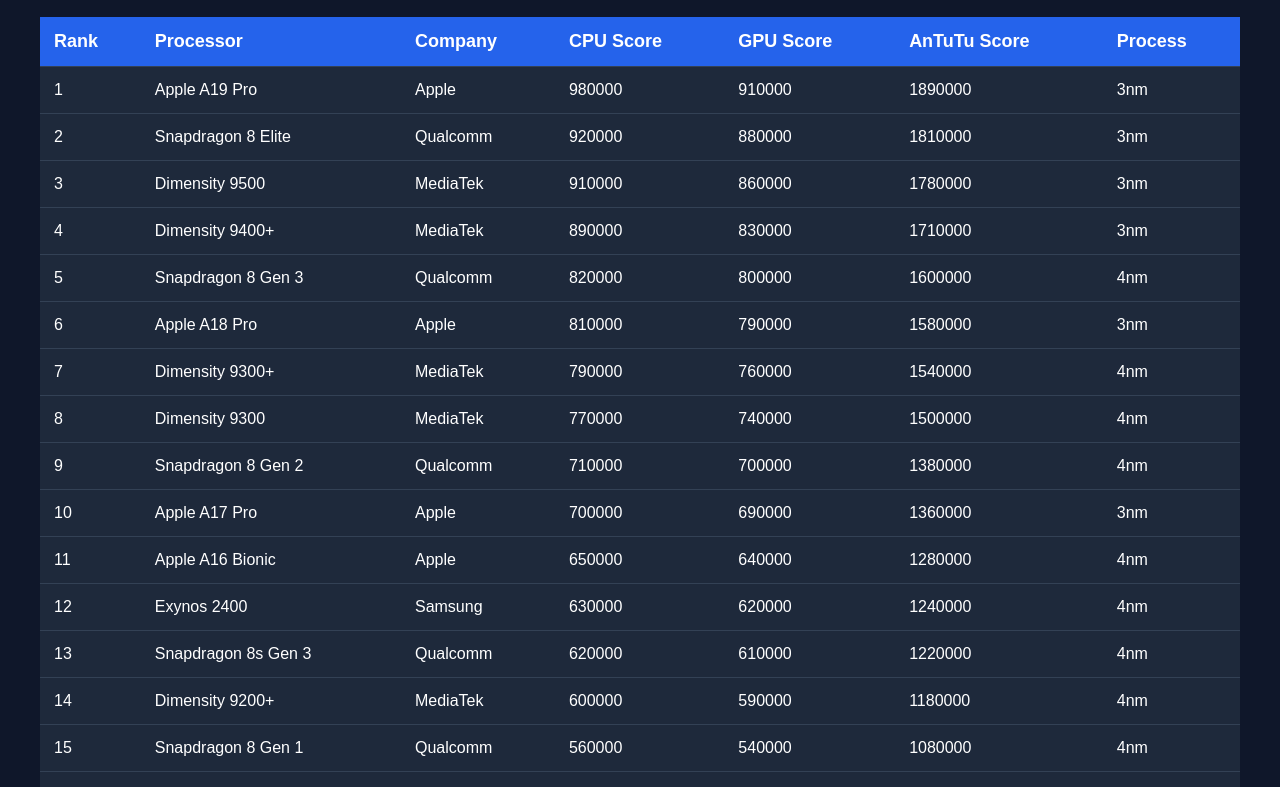
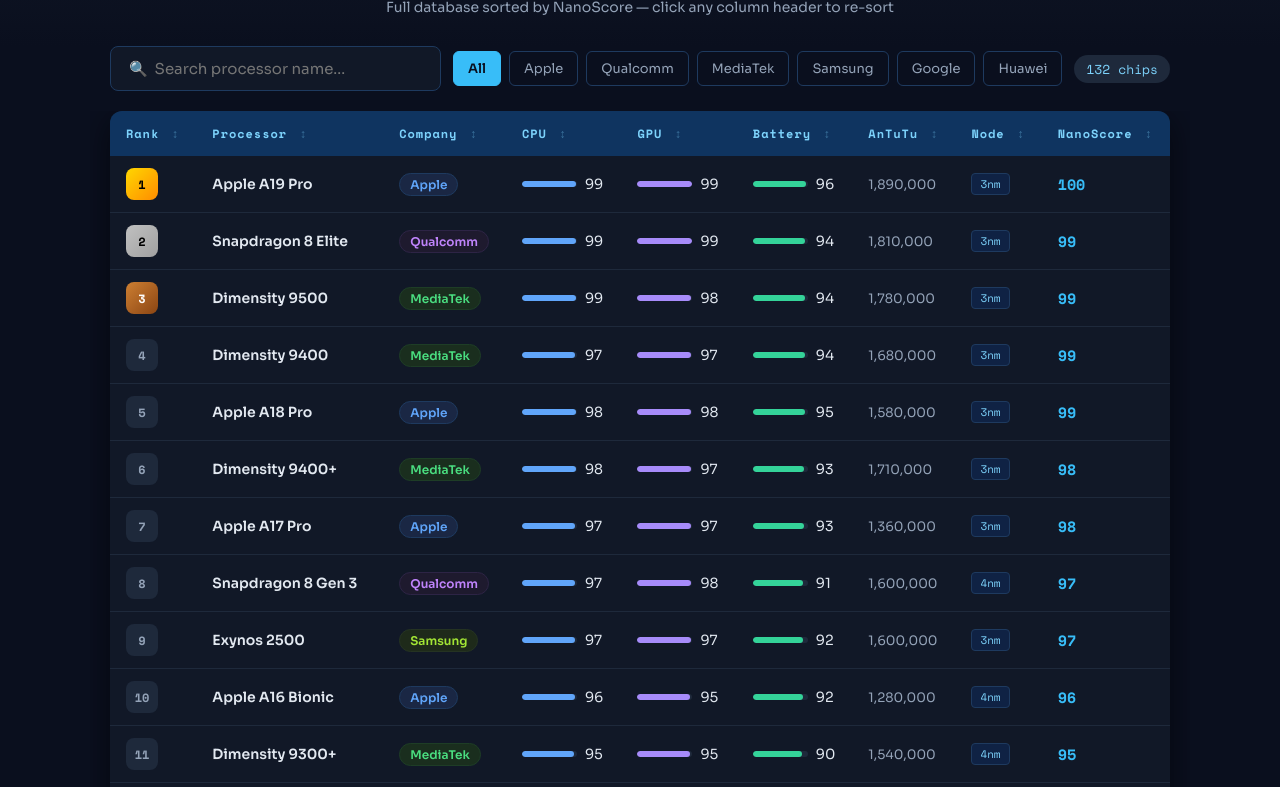
Before and after one commit to eliteempereor07-creator/newproject, a plain HTML site: page ranks.html in a window 1280 px wide. Shown: the part 180-967 px from the top of the page. Drawn offline with nearby package versions, Linux system fonts and the light colour scheme.

Commit message:
Update ranks.html

```diff
--- a/ranks.html
+++ b/ranks.html
@@ -2,244 +2,186 @@
 <html lang="en">
 <head>
 <meta charset="UTF-8">
-<title>Top 100 Mobile Processor Rankings</title>
+<meta name="viewport" content="width=device-width, initial-scale=1.0">
+<title>Processor Rankings — ProcBench</title>
+<style>
+@import url('https://fonts.googleapis.com/css2?family=Space+Mono:wght@400;700&family=Sora:wght@400;600;700&display=swap');
+*{margin:0;padding:0;box-sizing:border-box;}
+body{font-family:'Sora',sans-serif;background:#0a0f1e;color:#e2e8f0;min-height:100vh;}
 
-<style>
+.top-nav{display:flex;justify-content:space-between;align-items:center;padding:14px 30px;background:#111827;border-bottom:1px solid #1e293b;}
+.nav-buttons{display:flex;gap:12px;}
+.nav-btn{text-decoration:none;padding:8px 16px;border-radius:6px;background:#38bdf8;color:#0a0f1e;font-weight:700;font-size:14px;transition:.2s;}
+.nav-btn:hover{background:#0ea5e9;}
+.logo{font-family:'Space Mono',monospace;color:#38bdf8;font-size:14px;}
 
-body{
-font-family: Arial;
-background:#0f172a;
-color:white;
-margin:0;
-padding:40px;
-text-align:center;
-}
+.page-header{padding:50px 20px 30px;text-align:center;background:linear-gradient(180deg,#111827 0%,#0a0f1e 100%);}
+.page-header h1{font-family:'Space Mono',monospace;font-size:clamp(22px,4vw,38px);color:#38bdf8;margin-bottom:8px;}
+.page-header p{color:#94a3b8;font-size:14px;}
 
-h1{
-font-size:36px;
-margin-bottom:20px;
-}
+.controls{max-width:1100px;margin:0 auto 20px;padding:0 20px;display:flex;flex-wrap:wrap;gap:12px;align-items:center;}
+#search{flex:1;min-width:220px;padding:12px 18px;font-size:15px;font-family:'Sora',sans-serif;border-radius:8px;border:1px solid #1e3a5f;background:#111827;color:white;outline:none;transition:.2s;}
+#search:focus{border-color:#38bdf8;box-shadow:0 0 0 3px rgba(56,189,248,.15);}
+.filter-btns{display:flex;gap:8px;flex-wrap:wrap;}
+.filter-btn{padding:8px 14px;border-radius:6px;border:1px solid #1e3a5f;background:transparent;color:#94a3b8;font-family:'Sora',sans-serif;font-size:13px;cursor:pointer;transition:.2s;}
+.filter-btn:hover,.filter-btn.active{background:#38bdf8;color:#0a0f1e;border-color:#38bdf8;font-weight:600;}
+.count-badge{display:inline-block;padding:4px 12px;background:#1e293b;border-radius:999px;font-size:13px;color:#7dd3fc;font-family:'Space Mono',monospace;margin-left:auto;}
 
-.search-box{
-display:flex;
-justify-content:center;
-margin-bottom:30px;
-}
+.table-wrapper{max-width:1100px;margin:0 auto 60px;padding:0 20px;overflow-x:auto;}
+table{width:100%;border-collapse:collapse;background:#111827;border-radius:12px;overflow:hidden;box-shadow:0 8px 32px rgba(0,0,0,.5);}
+thead tr{background:#0f3460;}
+th{padding:14px 16px;text-align:left;font-family:'Space Mono',monospace;font-size:12px;letter-spacing:.08em;color:#7dd3fc;white-space:nowrap;cursor:pointer;user-select:none;}
+th:hover{color:#38bdf8;}
+th .sort-icon{margin-left:4px;opacity:.4;}
+th.sorted .sort-icon{opacity:1;color:#38bdf8;}
+td{padding:12px 16px;font-size:14px;border-bottom:1px solid #1e293b;white-space:nowrap;}
+tbody tr{transition:.15s;}
+tbody tr:hover{background:#1e293b;}
+tbody tr:last-child td{border-bottom:none;}
 
-#search{
-width:500px;
-padding:15px;
-font-size:18px;
-border-radius:10px;
-border:none;
-outline:none;
-}
+.rank-badge{display:inline-flex;align-items:center;justify-content:center;width:32px;height:32px;border-radius:8px;font-family:'Space Mono',monospace;font-size:12px;font-weight:700;background:#1e293b;color:#94a3b8;}
+.rank-1{background:linear-gradient(135deg,#ffd700,#ff8c00);color:#000;}
+.rank-2{background:linear-gradient(135deg,#c0c0c0,#a0a0a0);color:#000;}
+.rank-3{background:linear-gradient(135deg,#cd7f32,#8b4513);color:#fff;}
 
-table{
-width:100%;
-border-collapse:collapse;
-background:#1e293b;
-margin-top:20px;
-}
+.company-pill{display:inline-block;padding:3px 10px;border-radius:999px;font-size:12px;font-weight:600;}
+.pill-Apple{background:#1a2744;color:#60a5fa;border:1px solid #1e3a5f;}
+.pill-Qualcomm{background:#1e1a2e;color:#c084fc;border:1px solid #2d2445;}
+.pill-MediaTek{background:#1a2e1e;color:#4ade80;border:1px solid #1e3d26;}
+.pill-Samsung{background:#1e2a1a;color:#a3e635;border:1px solid #253322;}
+.pill-Google{background:#2e1a1a;color:#f87171;border:1px solid #3d2222;}
+.pill-Huawei{background:#2e261a;color:#fb923c;border:1px solid #3d3222;}
 
-th,td{
-padding:14px;
-text-align:left;
-border-bottom:1px solid #334155;
-}
+.score-cell{display:flex;align-items:center;gap:8px;}
+.mini-bar{width:55px;height:6px;background:#1e293b;border-radius:3px;overflow:hidden;flex-shrink:0;}
+.mini-fill{height:100%;border-radius:3px;}
 
-th{
-background:#2563eb;
-font-size:18px;
-}
+.nano-score{font-family:'Space Mono',monospace;font-weight:700;font-size:15px;color:#38bdf8;}
+.process-badge{display:inline-block;padding:2px 8px;border-radius:4px;font-size:11px;font-family:'Space Mono',monospace;background:#0f2244;color:#7dd3fc;border:1px solid #1e3a5f;}
 
-tr:hover{
-background:#334155;
-}
+.empty-state{text-align:center;padding:60px 20px;color:#475569;}
+.empty-state h3{font-size:20px;margin-bottom:8px;}
 
+footer{text-align:center;padding:20px;background:#111827;color:#475569;font-size:13px;border-top:1px solid #1e293b;}
 </style>
 </head>
 <body>
 
-<h1>📱 Top 100 Mobile Processor Rankings</h1>
+<nav class="top-nav">
+  <div class="nav-buttons">
+    <a href="index.html" class="nav-btn">Home</a>
+    <a href="about.html" class="nav-btn">About</a>
+  </div>
+  <span class="logo">📱 ProcBench</span>
+</nav>
 
-<input type="text" id="search" placeholder="Search processor...">
+<div class="page-header">
+  <h1>📊 Processor Rankings</h1>
+  <p>Full database sorted by NanoScore — click any column header to re-sort</p>
+</div>
 
-<table>
+<div class="controls">
+  <input type="text" id="search" placeholder="🔍  Search processor name...">
+  <div class="filter-btns" id="filterBtns">
+    <button class="filter-btn active" data-company="All">All</button>
+    <button class="filter-btn" data-company="Apple">Apple</button>
+    <button class="filter-btn" data-company="Qualcomm">Qualcomm</button>
+    <button class="filter-btn" data-company="MediaTek">MediaTek</button>
+    <button class="filter-btn" data-company="Samsung">Samsung</button>
+    <button class="filter-btn" data-company="Google">Google</button>
+    <button class="filter-btn" data-company="Huawei">Huawei</button>
+  </div>
+  <span class="count-badge" id="countBadge">— chips</span>
+</div>
 
-<thead>
-<tr>
-<th>Rank</th>
-<th>Processor</th>
-<th>Company</th>
-<th>CPU Score</th>
-<th>GPU Score</th>
-<th>AnTuTu Score</th>
-<th>Process</th>
-</tr>
-</thead>
+<div class="table-wrapper">
+  <table>
+    <thead>
+      <tr>
+        <th data-col="rank">Rank <span class="sort-icon">↕</span></th>
+        <th data-col="name">Processor <span class="sort-icon">↕</span></th>
+        <th data-col="company">Company <span class="sort-icon">↕</span></th>
+        <th data-col="cpu">CPU <span class="sort-icon">↕</span></th>
+        <th data-col="gpu">GPU <span class="sort-icon">↕</span></th>
+        <th data-col="battery">Battery <span class="sort-icon">↕</span></th>
+        <th data-col="antutu">AnTuTu <span class="sort-icon">↕</span></th>
+        <th data-col="process">Node <span class="sort-icon">↕</span></th>
+        <th data-col="nanoScore">NanoScore <span class="sort-icon">↕</span></th>
+      </tr>
+    </thead>
+    <tbody id="cpuTable"></tbody>
+  </table>
+</div>
 
-<tbody id="cpuTable"></tbody>
+<footer>© 2026 ProcBench — Processor Comparison Tool</footer>
 
-</table>
+<script src="db.js"></script>
+<script>
+let sortCol='rank', sortDir=1, activeCompany='All';
 
-<script>
+function getFiltered(){
+  const q=document.getElementById('search').value.toLowerCase();
+  return rankedProcessors.filter(p=>{
+    return p.name.toLowerCase().includes(q) &&
+           (activeCompany==='All' || p.company===activeCompany);
+  });
+}
 
-const processors = [
+function getSorted(data){
+  return [...data].sort((a,b)=>{
+    let av=a[sortCol], bv=b[sortCol];
+    if(typeof av==='string') return sortDir*av.localeCompare(bv);
+    return sortDir*(av-bv);
+  });
+}
 
-{rank:1,name:"Apple A19 Pro",company:"Apple",cpu:980000,gpu:910000,antutu:1890000,process:"3nm"},
-{rank:2,name:"Snapdragon 8 Elite",company:"Qualcomm",cpu:920000,gpu:880000,antutu:1810000,process:"3nm"},
-{rank:3,name:"Dimensity 9500",company:"MediaTek",cpu:910000,gpu:860000,antutu:1780000,process:"3nm"},
-{rank:4,name:"Dimensity 9400+",company:"MediaTek",cpu:890000,gpu:830000,antutu:1710000,process:"3nm"},
-{rank:5,name:"Snapdragon 8 Gen 3",company:"Qualcomm",cpu:820000,gpu:800000,antutu:1600000,process:"4nm"},
-{rank:6,name:"Apple A18 Pro",company:"Apple",cpu:810000,gpu:790000,antutu:1580000,process:"3nm"},
-{rank:7,name:"Dimensity 9300+",company:"MediaTek",cpu:790000,gpu:760000,antutu:1540000,process:"4nm"},
-{rank:8,name:"Dimensity 9300",company:"MediaTek",cpu:770000,gpu:740000,antutu:1500000,process:"4nm"},
-{rank:9,name:"Snapdragon 8 Gen 2",company:"Qualcomm",cpu:710000,gpu:700000,antutu:1380000,process:"4nm"},
-{rank:10,name:"Apple A17 Pro",company:"Apple",cpu:700000,gpu:690000,antutu:1360000,process:"3nm"},
+function renderTable(){
+  const sorted=getSorted(getFiltered());
+  document.getElementById('countBadge').textContent=sorted.length+' chips';
+  const tbody=document.getElementById('cpuTable');
+  if(!sorted.length){
+    tbody.innerHTML=`<tr><td colspan="9"><div class="empty-state"><h3>No processors found</h3><p>Try a different search or filter</p></div></td></tr>`;
+    return;
+  }
+  tbody.innerHTML=sorted.map(p=>{
+    const rc=p.rank<=3?` rank-${p.rank}`:'';
+    const pc=`pill-${p.company}`;
+    return `<tr>
+      <td><span class="rank-badge${rc}">${p.rank}</span></td>
+      <td style="font-weight:600">${p.name}</td>
+      <td><span class="company-pill ${pc}">${p.company}</span></td>
+      <td><div class="score-cell"><div class="mini-bar"><div class="mini-fill" style="width:${p.cpu}%;background:#60a5fa"></div></div><span>${p.cpu}</span></div></td>
+      <td><div class="score-cell"><div class="mini-bar"><div class="mini-fill" style="width:${p.gpu}%;background:#a78bfa"></div></div><span>${p.gpu}</span></div></td>
+      <td><div class="score-cell"><div class="mini-bar"><div class="mini-fill" style="width:${p.battery}%;background:#34d399"></div></div><span>${p.battery}</span></div></td>
+      <td style="color:#94a3b8;font-size:13px">${p.antutu.toLocaleString()}</td>
+      <td><span class="process-badge">${p.process}</span></td>
+      <td><span class="nano-score">${p.nanoScore}</span></td>
+    </tr>`;
+  }).join('');
+}
 
-{rank:11,name:"Apple A16 Bionic",company:"Apple",cpu:650000,gpu:640000,antutu:1280000,process:"4nm"},
-{rank:12,name:"Exynos 2400",company:"Samsung",cpu:630000,gpu:620000,antutu:1240000,process:"4nm"},
-{rank:13,name:"Snapdragon 8s Gen 3",company:"Qualcomm",cpu:620000,gpu:610000,antutu:1220000,process:"4nm"},
-{rank:14,name:"Dimensity 9200+",company:"MediaTek",cpu:600000,gpu:590000,antutu:1180000,process:"4nm"},
-{rank:15,name:"Snapdragon 8 Gen 1",company:"Qualcomm",cpu:560000,gpu:540000,antutu:1080000,process:"4nm"},
-{rank:16,name:"Dimensity 9200",company:"MediaTek",cpu:550000,gpu:530000,antutu:1060000,process:"4nm"},
-{rank:17,name:"Snapdragon 888+",company:"Qualcomm",cpu:520000,gpu:510000,antutu:1000000,process:"5nm"},
-{rank:18,name:"Snapdragon 888",company:"Qualcomm",cpu:500000,gpu:490000,antutu:980000,process:"5nm"},
-{rank:19,name:"Apple A15 Bionic",company:"Apple",cpu:480000,gpu:470000,antutu:950000,process:"5nm"},
-{rank:20,name:"Exynos 2200",company:"Samsung",cpu:460000,gpu:450000,antutu:920000,process:"4nm"},
-
-{rank:21,name:"Google Tensor G3",company:"Google",cpu:440000,gpu:430000,antutu:900000,process:"4nm"},
-{rank:22,name:"Snapdragon 870",company:"Qualcomm",cpu:430000,gpu:420000,antutu:860000,process:"7nm"},
-{rank:23,name:"Dimensity 8200",company:"MediaTek",cpu:420000,gpu:410000,antutu:840000,process:"4nm"},
-{rank:24,name:"Dimensity 8100",company:"MediaTek",cpu:410000,gpu:400000,antutu:820000,process:"5nm"},
-{rank:25,name:"Google Tensor G2",company:"Google",cpu:400000,gpu:390000,antutu:800000,process:"5nm"},
-{rank:26,name:"Snapdragon 865+",company:"Qualcomm",cpu:390000,gpu:380000,antutu:780000,process:"7nm"},
-{rank:27,name:"Snapdragon 865",company:"Qualcomm",cpu:380000,gpu:370000,antutu:760000,process:"7nm"},
-{rank:28,name:"Apple A14 Bionic",company:"Apple",cpu:370000,gpu:360000,antutu:740000,process:"5nm"},
-{rank:29,name:"Exynos 2100",company:"Samsung",cpu:360000,gpu:350000,antutu:720000,process:"5nm"},
-{rank:30,name:"Snapdragon 860",company:"Qualcomm",cpu:350000,gpu:340000,antutu:700000,process:"7nm"},
-
-{rank:31,name:"Snapdragon 855+",company:"Qualcomm",cpu:340000,gpu:330000,antutu:680000,process:"7nm"},
-{rank:32,name:"Snapdragon 855",company:"Qualcomm",cpu:330000,gpu:320000,antutu:660000,process:"7nm"},
-{rank:33,name:"Dimensity 1200",company:"MediaTek",cpu:320000,gpu:310000,antutu:640000,process:"6nm"},
-{rank:34,name:"Dimensity 1100",company:"MediaTek",cpu:310000,gpu:300000,antutu:620000,process:"6nm"},
-{rank:35,name:"Kirin 9000",company:"Huawei",cpu:300000,gpu:290000,antutu:600000,process:"5nm"},
-
-{rank:36,name:"Snapdragon 7+ Gen 3",company:"Qualcomm",cpu:290000,gpu:280000,antutu:580000,process:"4nm"},
-{rank:37,name:"Snapdragon 7 Gen 3",company:"Qualcomm",cpu:280000,gpu:270000,antutu:560000,process:"4nm"},
-{rank:38,name:"Dimensity 8300 Ultra",company:"MediaTek",cpu:270000,gpu:260000,antutu:540000,process:"4nm"},
-{rank:39,name:"Snapdragon 778G",company:"Qualcomm",cpu:260000,gpu:250000,antutu:520000,process:"6nm"},
-{rank:40,name:"Snapdragon 780G",company:"Qualcomm",cpu:250000,gpu:240000,antutu:500000,process:"5nm"},
-
-{rank:41,name:"Dimensity 7200",company:"MediaTek",cpu:240000,gpu:230000,antutu:480000,process:"4nm"},
-{rank:42,name:"Dimensity 7050",company:"MediaTek",cpu:230000,gpu:220000,antutu:460000,process:"6nm"},
-{rank:43,name:"Snapdragon 695",company:"Qualcomm",cpu:220000,gpu:210000,antutu:440000,process:"6nm"},
-{rank:44,name:"Dimensity 920",company:"MediaTek",cpu:210000,gpu:200000,antutu:420000,process:"6nm"},
-{rank:45,name:"Dimensity 900",company:"MediaTek",cpu:200000,gpu:190000,antutu:400000,process:"6nm"},
-
-{rank:46,name:"Helio G99",company:"MediaTek",cpu:190000,gpu:180000,antutu:380000,process:"6nm"},
-{rank:47,name:"Helio G96",company:"MediaTek",cpu:180000,gpu:170000,antutu:360000,process:"12nm"},
-{rank:48,name:"Helio G95",company:"MediaTek",cpu:170000,gpu:160000,antutu:340000,process:"12nm"},
-{rank:49,name:"Helio G90T",company:"MediaTek",cpu:160000,gpu:150000,antutu:320000,process:"12nm"},
-{rank:50,name:"Helio G88",company:"MediaTek",cpu:150000,gpu:140000,antutu:300000,process:"12nm"},
-
-{rank:51,name:"Helio G85",company:"MediaTek",cpu:145000,gpu:135000,antutu:290000,process:"12nm"},
-{rank:52,name:"Helio G80",company:"MediaTek",cpu:140000,gpu:130000,antutu:280000,process:"12nm"},
-{rank:53,name:"Helio G70",company:"MediaTek",cpu:135000,gpu:125000,antutu:270000,process:"12nm"},
-{rank:54,name:"Dimensity 810",company:"MediaTek",cpu:130000,gpu:120000,antutu:260000,process:"6nm"},
-{rank:55,name:"Dimensity 700",company:"MediaTek",cpu:125000,gpu:115000,antutu:250000,process:"7nm"},
-{rank:56,name:"Snapdragon 690",company:"Qualcomm",cpu:120000,gpu:110000,antutu:240000,process:"8nm"},
-{rank:57,name:"Snapdragon 680",company:"Qualcomm",cpu:115000,gpu:105000,antutu:230000,process:"6nm"},
-{rank:58,name:"Snapdragon 675",company:"Qualcomm",cpu:110000,gpu:100000,antutu:220000,process:"11nm"},
-{rank:59,name:"Snapdragon 670",company:"Qualcomm",cpu:105000,gpu:95000,antutu:210000,process:"10nm"},
-{rank:60,name:"Snapdragon 665",company:"Qualcomm",cpu:100000,gpu:90000,antutu:200000,process:"11nm"},
-
-{rank:61,name:"Snapdragon 662",company:"Qualcomm",cpu:95000,gpu:85000,antutu:190000,process:"11nm"},
-{rank:62,name:"Snapdragon 660",company:"Qualcomm",cpu:90000,gpu:80000,antutu:180000,process:"14nm"},
-{rank:63,name:"Snapdragon 650",company:"Qualcomm",cpu:85000,gpu:75000,antutu:170000,process:"28nm"},
-{rank:64,name:"Snapdragon 636",company:"Qualcomm",cpu:80000,gpu:70000,antutu:160000,process:"14nm"},
-{rank:65,name:"Snapdragon 632",company:"Qualcomm",cpu:75000,gpu:65000,antutu:150000,process:"14nm"},
-{rank:66,name:"Snapdragon 630",company:"Qualcomm",cpu:70000,gpu:60000,antutu:140000,process:"14nm"},
-{rank:67,name:"Snapdragon 625",company:"Qualcomm",cpu:65000,gpu:55000,antutu:130000,process:"14nm"},
-{rank:68,name:"Snapdragon 620",company:"Qualcomm",cpu:60000,gpu:50000,antutu:120000,process:"28nm"},
-{rank:69,name:"Snapdragon 617",company:"Qualcomm",cpu:55000,gpu:45000,antutu:110000,process:"28nm"},
-{rank:70,name:"Snapdragon 615",company:"Qualcomm",cpu:50000,gpu:40000,antutu:100000,process:"28nm"},
-
-{rank:71,name:"Snapdragon 480",company:"Qualcomm",cpu:48000,gpu:38000,antutu:95000,process:"8nm"},
-{rank:72,name:"Snapdragon 460",company:"Qualcomm",cpu:46000,gpu:36000,antutu:90000,process:"11nm"},
-{rank:73,name:"Snapdragon 450",company:"Qualcomm",cpu:44000,gpu:34000,antutu:85000,process:"14nm"},
-{rank:74,name:"Snapdragon 439",company:"Qualcomm",cpu:42000,gpu:32000,antutu:80000,process:"12nm"},
-{rank:75,name:"Snapdragon 430",company:"Qualcomm",cpu:40000,gpu:30000,antutu:75000,process:"28nm"},
-{rank:76,name:"Snapdragon 425",company:"Qualcomm",cpu:38000,gpu:28000,antutu:70000,process:"28nm"},
-{rank:77,name:"Snapdragon 415",company:"Qualcomm",cpu:36000,gpu:26000,antutu:65000,process:"28nm"},
-{rank:78,name:"Snapdragon 410",company:"Qualcomm",cpu:34000,gpu:24000,antutu:60000,process:"28nm"},
-{rank:79,name:"Snapdragon 400",company:"Qualcomm",cpu:32000,gpu:22000,antutu:55000,process:"28nm"},
-{rank:80,name:"Snapdragon 212",company:"Qualcomm",cpu:30000,gpu:20000,antutu:50000,process:"28nm"},
-
-{rank:81,name:"Exynos 1380",company:"Samsung",cpu:28000,gpu:18000,antutu:48000,process:"5nm"},
-{rank:82,name:"Exynos 1330",company:"Samsung",cpu:26000,gpu:17000,antutu:46000,process:"5nm"},
-{rank:83,name:"Exynos 1280",company:"Samsung",cpu:24000,gpu:16000,antutu:44000,process:"5nm"},
-{rank:84,name:"Exynos 850",company:"Samsung",cpu:22000,gpu:15000,antutu:42000,process:"8nm"},
-{rank:85,name:"Exynos 7904",company:"Samsung",cpu:20000,gpu:14000,antutu:40000,process:"14nm"},
-{rank:86,name:"Kirin 820",company:"Huawei",cpu:18000,gpu:13000,antutu:38000,process:"7nm"},
-{rank:87,name:"Kirin 810",company:"Huawei",cpu:16000,gpu:12000,antutu:36000,process:"7nm"},
-{rank:88,name:"Kirin 710A",company:"Huawei",cpu:14000,gpu:11000,antutu:34000,process:"14nm"},
-{rank:89,name:"Kirin 659",company:"Huawei",cpu:12000,gpu:10000,antutu:32000,process:"16nm"},
-{rank:90,name:"Kirin 650",company:"Huawei",cpu:10000,gpu:9000,antutu:30000,process:"16nm"},
-
-{rank:91,name:"Apple A13 Bionic",company:"Apple",cpu:9000,gpu:8000,antutu:28000,process:"7nm"},
-{rank:92,name:"Apple A12 Bionic",company:"Apple",cpu:8000,gpu:7000,antutu:26000,process:"7nm"},
-{rank:93,name:"Apple A11 Bionic",company:"Apple",cpu:7000,gpu:6000,antutu:24000,process:"10nm"},
-{rank:94,name:"Apple A10 Fusion",company:"Apple",cpu:6000,gpu:5000,antutu:22000,process:"16nm"},
-{rank:95,name:"Snapdragon 821",company:"Qualcomm",cpu:5000,gpu:4000,antutu:20000,process:"14nm"},
-{rank:96,name:"Snapdragon 820",company:"Qualcomm",cpu:4000,gpu:3000,antutu:18000,process:"14nm"},
-{rank:97,name:"Snapdragon 810",company:"Qualcomm",cpu:3000,gpu:2500,antutu:16000,process:"20nm"},
-{rank:98,name:"Snapdragon 808",company:"Qualcomm",cpu:2500,gpu:2000,antutu:14000,process:"20nm"},
-{rank:99,name:"Snapdragon 805",company:"Qualcomm",cpu:2000,gpu:1500,antutu:12000,process:"28nm"},
-{rank:100,name:"Snapdragon 801",company:"Qualcomm",cpu:1500,gpu:1000,antutu:10000,process:"28nm"}
-
-];
-
-const table = document.getElementById("cpuTable");
-
-function loadTable(data){
-
-table.innerHTML="";
-
-data.forEach(cpu=>{
-
-table.innerHTML += `
-<tr>
-<td>${cpu.rank}</td>
-<td>${cpu.name}</td>
-<td>${cpu.company}</td>
-<td>${cpu.cpu}</td>
-<td>${cpu.gpu}</td>
-<td>${cpu.antutu}</td>
-<td>${cpu.process}</td>
-</tr>
-`;
-
+document.querySelectorAll('th[data-col]').forEach(th=>{
+  th.addEventListener('click',()=>{
+    const col=th.dataset.col;
+    if(sortCol===col){sortDir*=-1;}
+    else{sortCol=col;sortDir=(col==='name'||col==='company'||col==='process')?1:-1;}
+    document.querySelectorAll('th').forEach(t=>t.classList.remove('sorted'));
+    th.classList.add('sorted');
+    renderTable();
+  });
 });
 
-}
-
-loadTable(processors);
-
-document.getElementById("search").addEventListener("keyup", function(){
-
-let value = this.value.toLowerCase();
-
-let filtered = processors.filter(p =>
-p.name.toLowerCase().includes(value)
-);
-
-loadTable(filtered);
-
+document.getElementById('filterBtns').addEventListener('click',e=>{
+  const btn=e.target.closest('.filter-btn');
+  if(!btn) return;
+  activeCompany=btn.dataset.company;
+  document.querySelectorAll('.filter-btn').forEach(b=>b.classList.remove('active'));
+  btn.classList.add('active');
+  renderTable();
 });
 
+document.getElementById('search').addEventListener('input',renderTable);
+renderTable();
 </script>
-
 </body>
 </html>
```
